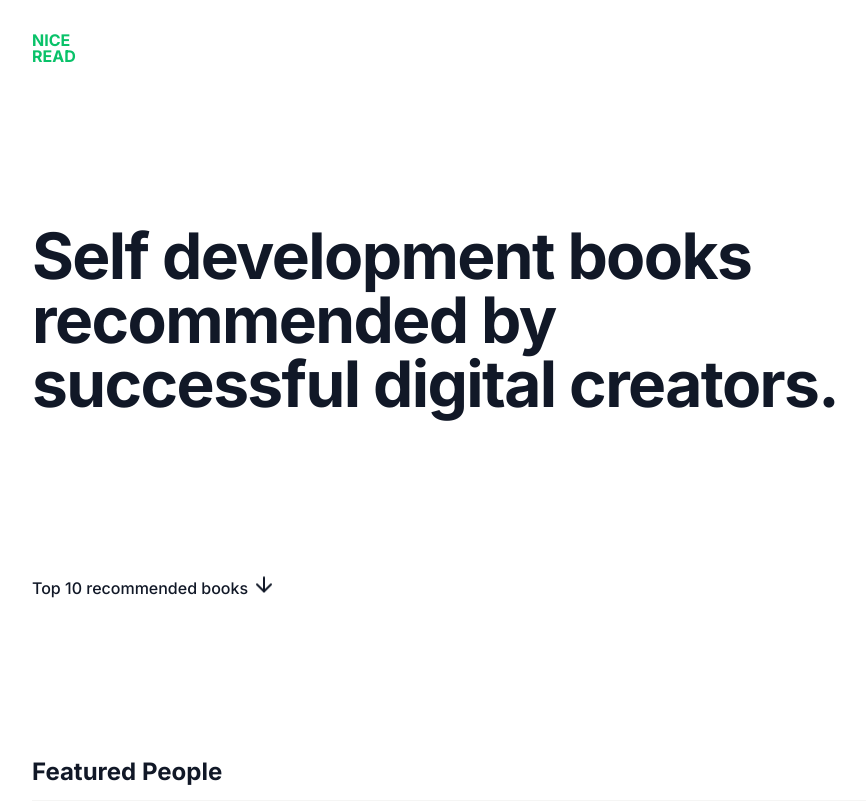
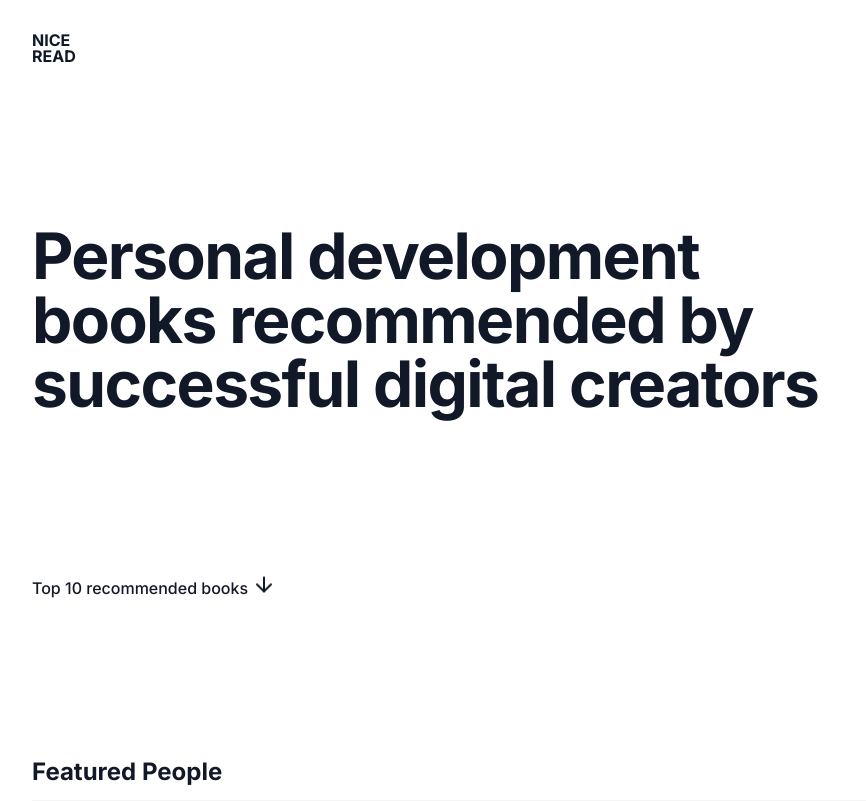
Before and after one commit to royquilor/nice-read, a plain HTML site: page index.html in a window 1280 px wide. Shown: the top 803 px of the page, without its empty margins (48-914 px from the left). Drawn offline with Linux system fonts and the light colour scheme.

Commit message:
Update heading

```diff
--- a/css/styles.css
+++ b/css/styles.css
@@ -101,7 +101,7 @@ header {
   font-weight: 700;
   line-height: 1;
   text-transform: uppercase;
-  color: rgb(var(--primary));
+  color: rgb(var(--text-body));
 }
 
 .link-cta {
--- a/index.html
+++ b/index.html
@@ -4,11 +4,11 @@
     <meta charset="UTF-8" />
     <meta name="viewport" content="width=device-width, initial-scale=1.0" />
     <title>
-      Self development books recommended by successful digital creators.
+      Personal development books recommended by successful digital creators.
     </title>
     <meta
       name="description"
-      content="Top 10 self development books recommended by successful digital creators like Marc Louvion, Dann Petty, and Rogie King."
+      content="Top 10 personal development books recommended by successful digital creators like Marc Louvion, Dann Petty, and Rogie King."
     />
     <link rel="stylesheet" href="css/styles.css" />
     <link rel="preconnect" href="https://fonts.googleapis.com" />
@@ -48,7 +48,7 @@
         Read
       </div>
       <h1>
-        Self development books recommended by successful digital creators.
+        Personal development books recommended by successful digital creators
       </h1>
       <a href="#recommended-books" class="link-cta"
         >Top 10 recommended books
```
